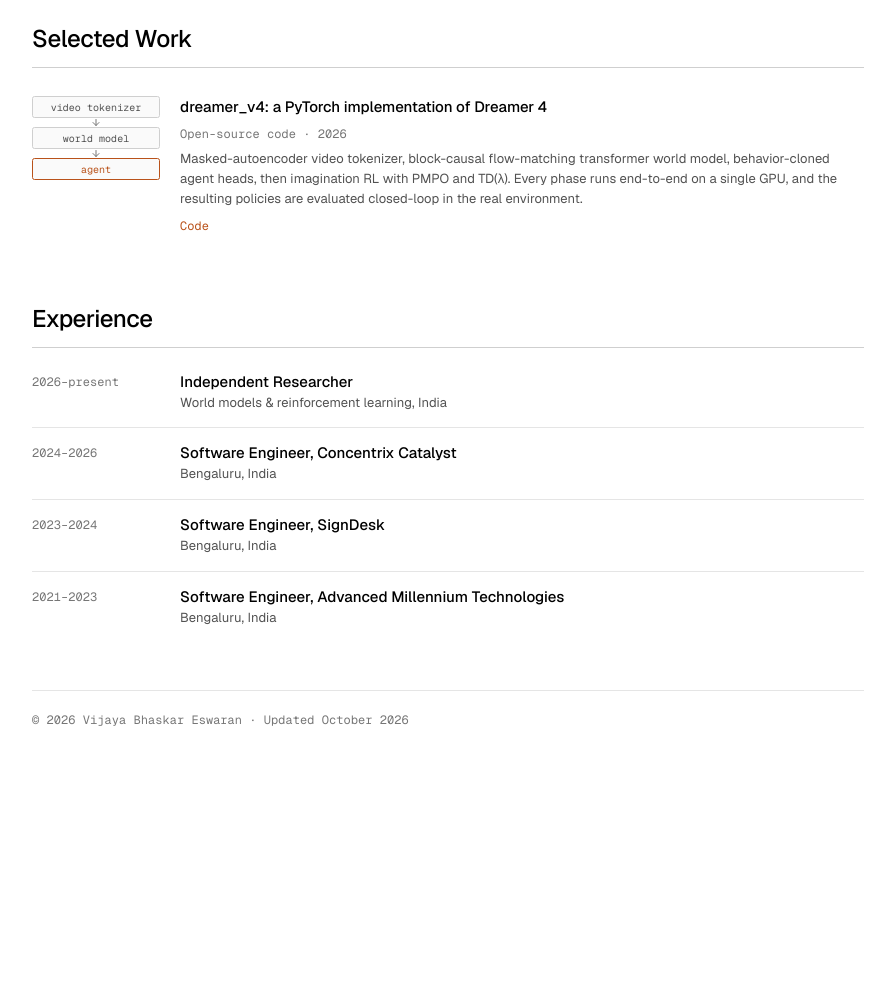
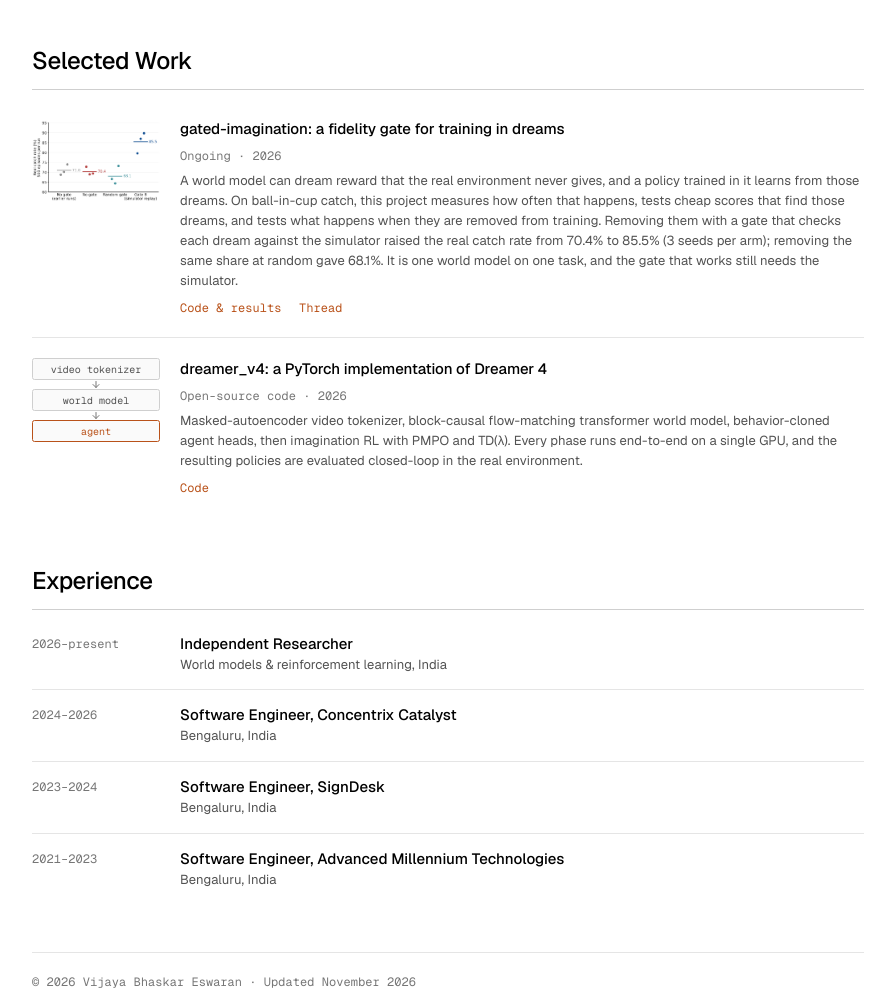
Before and after one commit to vijayabhaskar-ev/vijayabhaskar-ev.github.io, a plain HTML site: page index.html in a window 1280 px wide. Shown: the part 737-1732 px from the top of the page, without its empty margins (192-1087 px from the left). Before the commit the page ends 1515 px from the top, so only its background shows below. Drawn offline with nearby package versions, Linux system fonts and the light colour scheme.

Commit message:
Current work: gated-imagination entry and gate result in the bio; footer November 2026
Co-Authored-By: Claude Opus 5.5 <noreply@anthropic.com>
Claude-Session: https://claude.ai/code/session_015N2Ks9AMJV9sT6jYTmLbbA

```diff
--- a/index.html
+++ b/index.html
@@ -4,7 +4,7 @@
 <meta charset="utf-8">
 <meta name="viewport" content="width=device-width, initial-scale=1">
 <title>Vijaya Bhaskar Eswaran · World models &amp; reinforcement learning</title>
-<meta name="description" content="Independent researcher in world models and reinforcement learning, working on a PyTorch implementation of Dreamer 4 and on training policies inside learned simulators.">
+<meta name="description" content="Independent researcher in world models and reinforcement learning: a PyTorch implementation of Dreamer 4, and a fidelity gate that keeps a policy from training on dreams the real environment does not confirm.">
 <meta property="og:title" content="Vijaya Bhaskar Eswaran">
 <meta property="og:description" content="World models and reinforcement learning: a PyTorch implementation of Dreamer 4, and ongoing work on training policies inside a learned simulator from a fixed dataset.">
 <meta property="og:type" content="website">
@@ -153,8 +153,9 @@
       PyTorch from scratch and used it to test whether an agent that practices inside a learned simulator beats
       one that only imitates demonstrations. The study became a preprint on silent pipeline defects in
       world-model RL: two defects had passed all twelve of my checks, and the paper describes three cheap checks
-      that catch them. I&rsquo;m now building a fidelity gate for imagination training, so a policy practices
-      only where the world model can be trusted. Before this, I worked as a software engineer from 2021 to 2026.
+      that catch them. I&rsquo;m now testing a fidelity gate for imagination training, which removes the dreams
+      that promise more than the real environment gives; in a first test it raised the real catch rate from 70% to
+      86%. Before this, I worked as a software engineer from 2021 to 2026.
     </p>
     <nav class="links" aria-label="Contact and profile links">
       <a href="mailto:vijayabhaskarev@outlook.com">Email</a>
@@ -189,6 +190,20 @@
 
     <section id="work">
       <h2>Selected Work</h2>
+      <article class="item">
+        <div class="thumb"><img src="assets/gate_training_arms.png" width="1267" height="806" alt="Real catch rate of every training run: the three gated runs sit above all nine runs without the gate"></div>
+        <div class="item-body">
+          <h3>gated-imagination: a fidelity gate for training in dreams</h3>
+          <p class="item-meta">Ongoing · 2026</p>
+          <p class="item-text">A world model can dream reward that the real environment never gives, and a policy
+            trained in it learns from those dreams. On ball-in-cup catch, this project measures how often that
+            happens, tests cheap scores that find those dreams, and tests what happens when they are removed from
+            training. Removing them with a gate that checks each dream against the simulator raised the real catch
+            rate from 70.4% to 85.5% (3 seeds per arm); removing the same share at random gave 68.1%. It is one
+            world model on one task, and the gate that works still needs the simulator.</p>
+          <div class="item-links"><a href="https://github.com/vijayabhaskar-ev/gated-imagination">Code &amp; results</a><a href="https://x.com/vijayabhaskarev/status/2122690162568372336">Thread</a></div>
+        </div>
+      </article>
       <article class="item">
         <div class="thumb">
           <svg viewBox="0 0 128 85" aria-hidden="true" focusable="false">
@@ -233,7 +248,7 @@
   </main>
 
   <footer>
-    <p>&copy; 2026 Vijaya Bhaskar Eswaran · Updated October 2026</p>
+    <p>&copy; 2026 Vijaya Bhaskar Eswaran · Updated November 2026</p>
   </footer>
 
 </div>
```
Also changed, not shown: assets/gate_training_arms.png (added).
